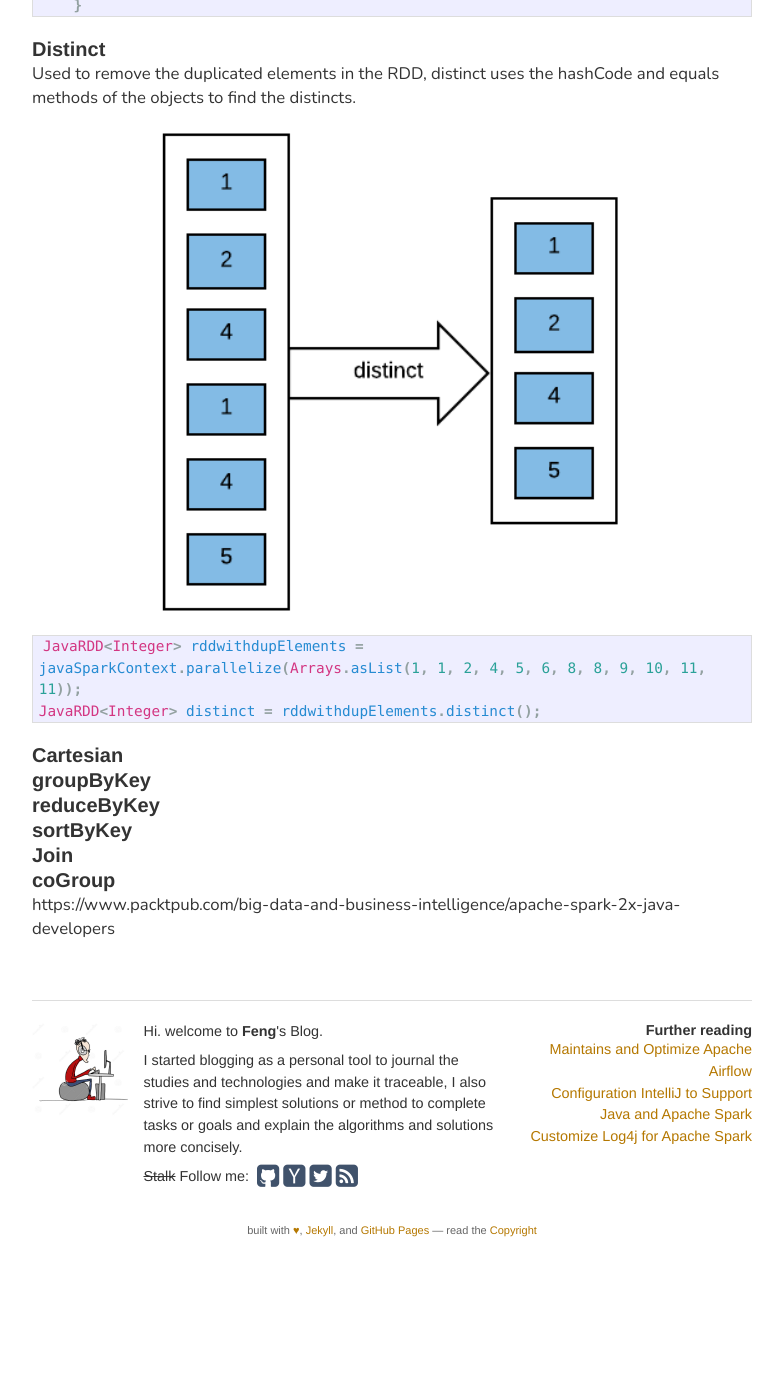
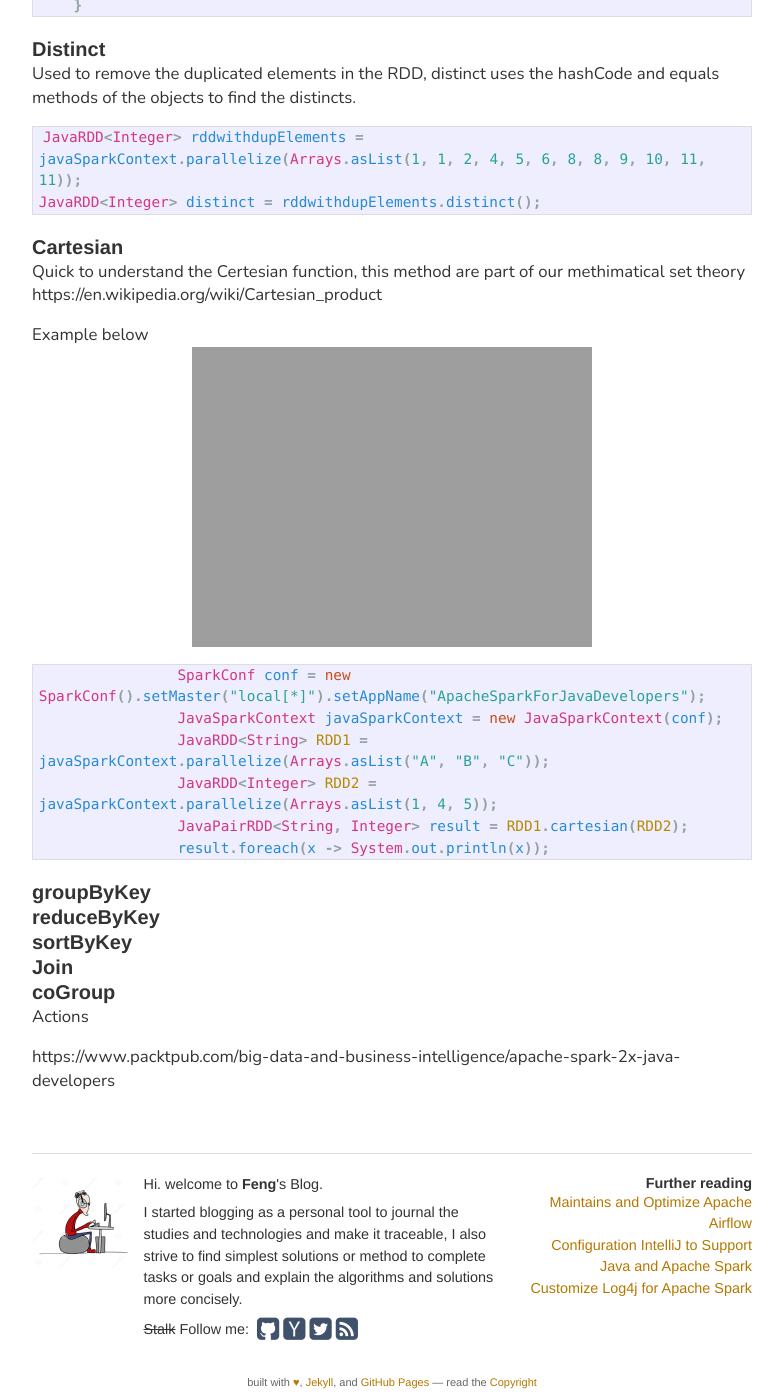
Before and after one commit to SharpLu/Blog, a Jekyll site: the page built from _posts/2016-07-10-java-8-for-apache-spark-examples.md, in a window 1280 px wide and 1400 px high, scrolled down 5131 px. Shown: the whole window, without its empty margins (248-1031 px from the left). Built offline with Jekyll 4.4.1, drawn with Linux system fonts in a browser that asks for light colours; before the commit the page ends 6388 px from its top, so only the background shows below that.

Commit message:
Update 2016-07-10-java-8-for-apache-spark-examples.md

````diff
--- a/_posts/2016-07-10-java-8-for-apache-spark-examples.md
+++ b/_posts/2016-07-10-java-8-for-apache-spark-examples.md
@@ -121,7 +121,7 @@ Example below.
 
 Used to remove the duplicated elements in the RDD, distinct uses the hashCode and equals methods of the objects to find the distincts.
 
-![](http://feng.io/static/spark_examples/08.png)
+
 
 ```java
 JavaRDD<Integer> rddwithdupElements = javaSparkContext.parallelize(Arrays.asList(1, 1, 2, 4, 5, 6, 8, 8, 9, 10, 11, 11));
@@ -129,8 +129,21 @@ JavaRDD<Integer> distinct = rddwithdupElements.distinct();
 ```
 
 ##### Cartesian
+Quick to understand the Certesian function, this method are part of our methimatical set theory
+https://en.wikipedia.org/wiki/Cartesian_product
+
+Example below
+![](http://feng.io/static/spark_examples/09.png)
 
 
+```java
+		SparkConf conf = new SparkConf().setMaster("local[*]").setAppName("ApacheSparkForJavaDevelopers");
+		JavaSparkContext javaSparkContext = new JavaSparkContext(conf);
+		JavaRDD<String> RDD1 = javaSparkContext.parallelize(Arrays.asList("A", "B", "C"));
+		JavaRDD<Integer> RDD2 = javaSparkContext.parallelize(Arrays.asList(1, 4, 5));
+		JavaPairRDD<String, Integer> result = RDD1.cartesian(RDD2);
+		result.foreach(x -> System.out.println(x));
+```
 
 ##### groupByKey
 
@@ -144,6 +157,9 @@ JavaRDD<Integer> distinct = rddwithdupElements.distinct();
 
 
 
+Actions
+
+
 
 
 
````
